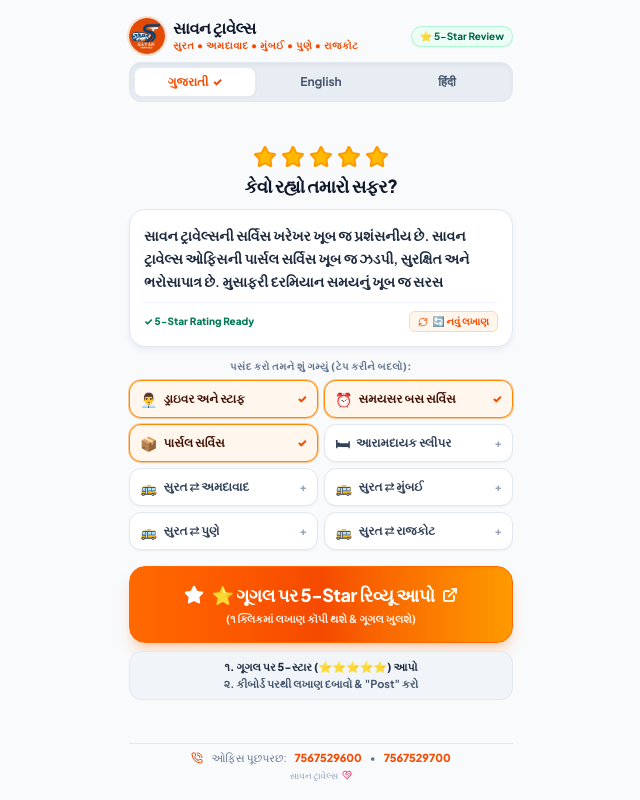
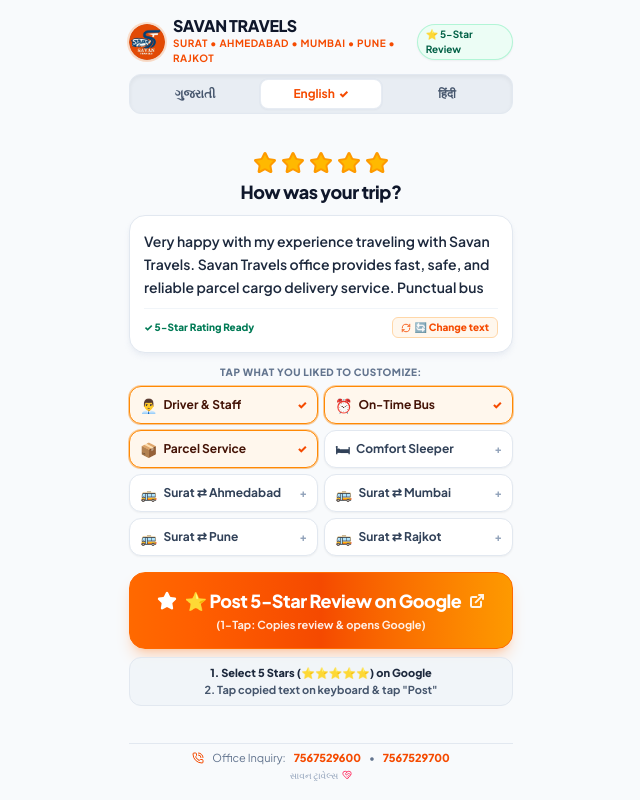
Before and after one commit to visubhai/savan-review, a React (Vite) app: page / in a window 1280 px wide. Shown: the whole page, without its empty margins (319-959 px from the left). Built offline with nearby package versions, Linux system fonts and the light colour scheme; the HTML template or start-up script is replaced by a standard one.

Commit message:
Set English as the default pre-choice language preference

```diff
--- a/src/App.jsx
+++ b/src/App.jsx
@@ -51,12 +51,12 @@
 const DEFAULT_SELECTED = ['staff', 'timing', 'parcel'];
 
 export default function App() {
-  const [lang, setLang] = useState('gu');
+  const [lang, setLang] = useState('en');
   const [selectedChips, setSelectedChips] = useState(DEFAULT_SELECTED);
-  const [reviewText, setReviewText] = useState(() => generateReview(DEFAULT_SELECTED, 'gu'));
+  const [reviewText, setReviewText] = useState(() => generateReview(DEFAULT_SELECTED, 'en'));
   const [copied, setCopied] = useState(false);
 
-  const t = CONTENT[lang] || CONTENT.gu;
+  const t = CONTENT[lang] || CONTENT.en;
 
   // Change Language
   const handleLang = (newLang) => {
@@ -241,7 +241,7 @@
           <div className="grid grid-cols-2 gap-1.5">
             {MAIN_CHIPS.map((chip) => {
               const isSelected = selectedChips.includes(chip.id);
-              const chipLabel = chip.label[lang] || chip.label.gu;
+              const chipLabel = chip.label[lang] || chip.label.en;
 
               return (
                 <button
--- a/src/utils/reviewGenerator.js
+++ b/src/utils/reviewGenerator.js
@@ -54,9 +54,9 @@
 /**
  * Internal single generation pass for a specific language
  */
-function generateSinglePass(selectedOptions = [], lang = 'gu') {
-  const data = localizedReviewData[lang] || localizedReviewData.gu;
-  const connectorsList = CONNECTORS[lang] || CONNECTORS.gu;
+function generateSinglePass(selectedOptions = [], lang = 'en') {
+  const data = localizedReviewData[lang] || localizedReviewData.en;
+  const connectorsList = CONNECTORS[lang] || CONNECTORS.en;
 
   // 1. Pick Opening
   const opening = getRandomItem(data.openings);
@@ -93,7 +93,7 @@
   // 4. Very rare phone mention (~8% probability: approx 1 in 12 to 14 reviews)
   let rarePhone = null;
   if (Math.random() < 0.08) {
-    const phoneList = RARE_PHONE_SNIPPETS[lang] || RARE_PHONE_SNIPPETS.gu;
+    const phoneList = RARE_PHONE_SNIPPETS[lang] || RARE_PHONE_SNIPPETS.en;
     rarePhone = getRandomItem(phoneList);
   }
 
@@ -113,7 +113,7 @@
 /**
  * Ultra-fast review generator with non-repetition guarantees & multi-language support
  */
-export function generateReview(selectedOptions = [], lang = 'gu') {
+export function generateReview(selectedOptions = [], lang = 'en') {
   let bestReview = '';
   let attempts = 0;
   const maxAttempts = 20;
```
